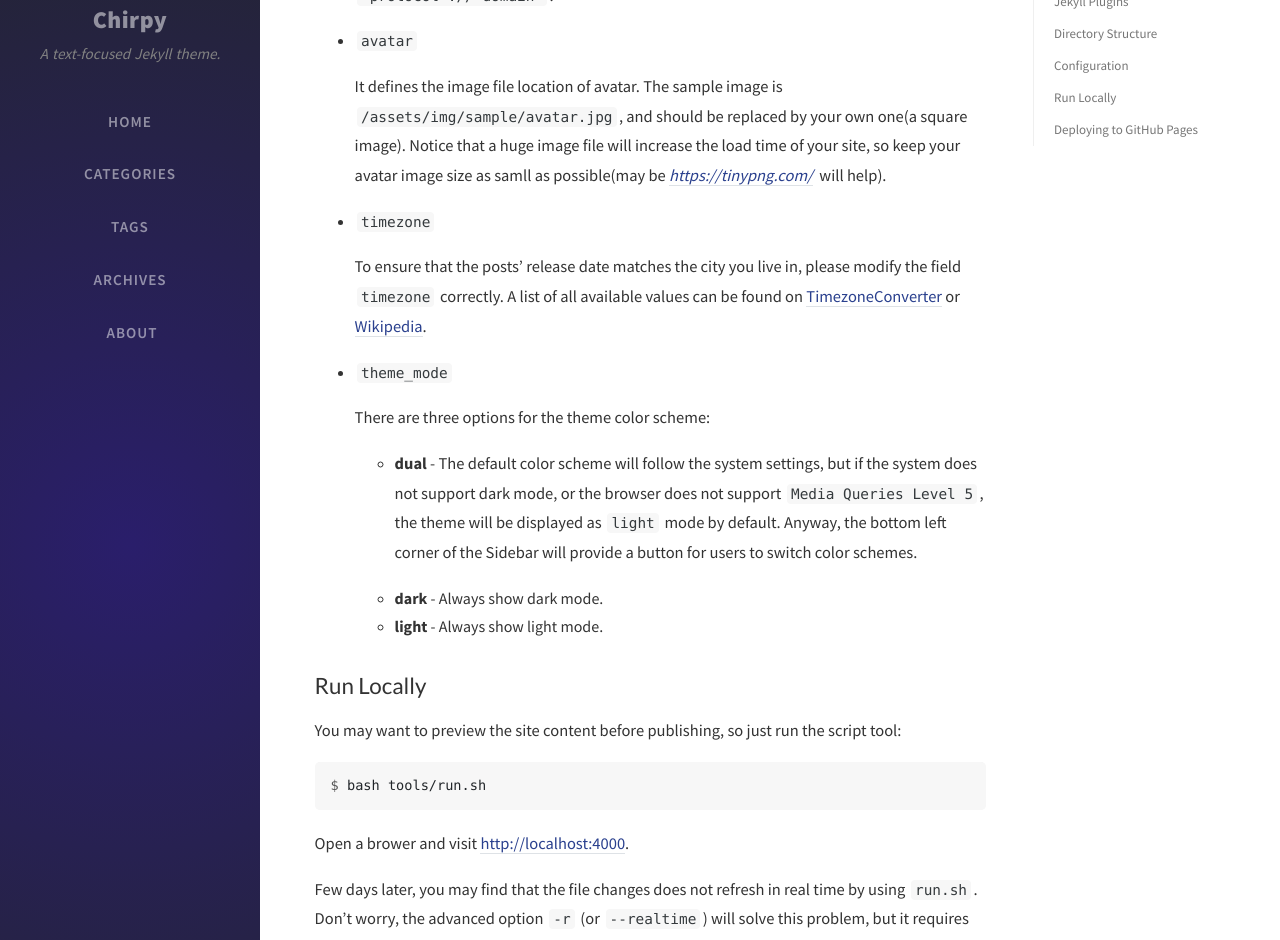
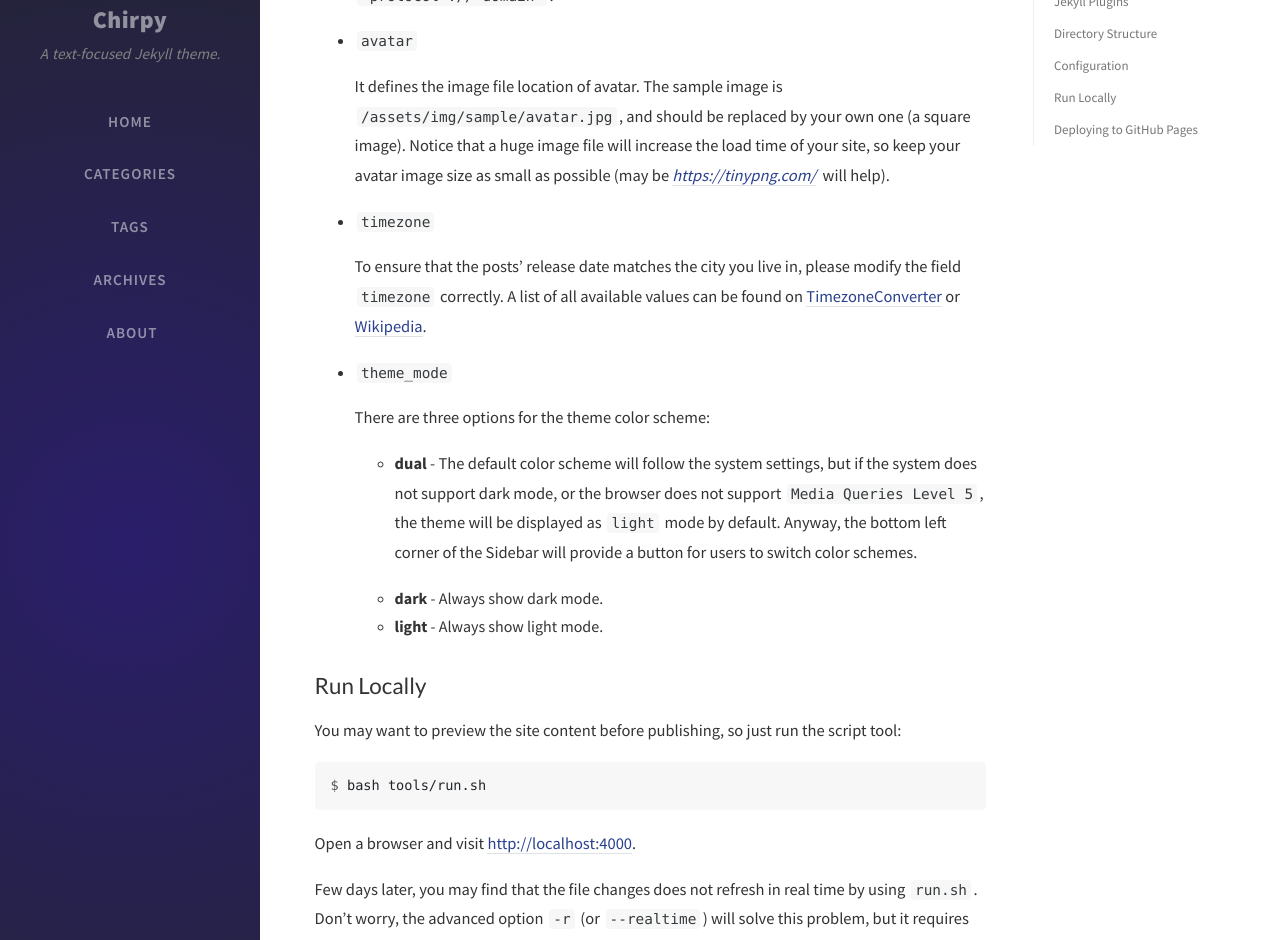
Before and after one commit to nicetrykiddo/writeups, a Jekyll site: the page built from _posts/2019-08-09-getting-started.md, in a window 1280 px wide and 1400 px high, scrolled down 1874 px. Shown: the part 154-1094 px from the top of the window. Built offline with Jekyll 4.4.1, drawn with Linux system fonts in a browser that asks for light colours; nearby versions of some CDN libraries; comment, search, counter and statistics services are not loaded; some of the changed text lies outside the part shown.

Commit message:
Fixed some spelling/typos

````diff
--- a/_config.yml
+++ b/_config.yml
@@ -176,7 +176,7 @@ compress_html:
     envs: []
 
 exclude:
-  - vendor        # Avoid Jekyll mistakenly read the vender directory on Travis-CI's VM .
+  - vendor        # Avoid Jekyll mistakenly read the vendor directory on Travis-CI's VM .
   - Gemfile.lock
   - Gemfile
   - tools
--- a/_posts/2019-08-09-getting-started.md
+++ b/_posts/2019-08-09-getting-started.md
@@ -91,7 +91,7 @@ Generally, go to `_config.yml` and configure the variables as needed. Some of th
 
 * `avatar`
 
-    It defines the image file location of avatar. The sample image is `/assets/img/sample/avatar.jpg`, and should be replaced by your own one(a square image). Notice that a huge image file will increase the load time of your site, so keep your avatar image size as samll as possible(may be *<https://tinypng.com/>* will help).
+    It defines the image file location of avatar. The sample image is `/assets/img/sample/avatar.jpg`, and should be replaced by your own one (a square image). Notice that a huge image file will increase the load time of your site, so keep your avatar image size as small as possible (may be *<https://tinypng.com/>* will help).
 
 * `timezone`
 
@@ -115,7 +115,7 @@ You may want to preview the site content before publishing, so just run the scri
 $ bash tools/run.sh
 ```
 
-Open a brower and visit <http://localhost:4000>.
+Open a browser and visit <http://localhost:4000>.
 
 Few days later, you may find that the file changes does not refresh in real time by using `run.sh`. Don't worry, the advanced option `-r` (or `--realtime`) will solve this problem, but it requires [**fswatch**](http://emcrisostomo.github.io/fswatch/) to be installed on your machine.
 
````
Also changed, not shown: other parts of _posts/2019-08-09-getting-started.md (+1 -1 lines), _posts/2019-08-08-write-a-new-post.md (+1 -1 lines), _posts/2019-08-11-customize-the-favicon.md (+1 -1 lines), README.md, 1 other file.
